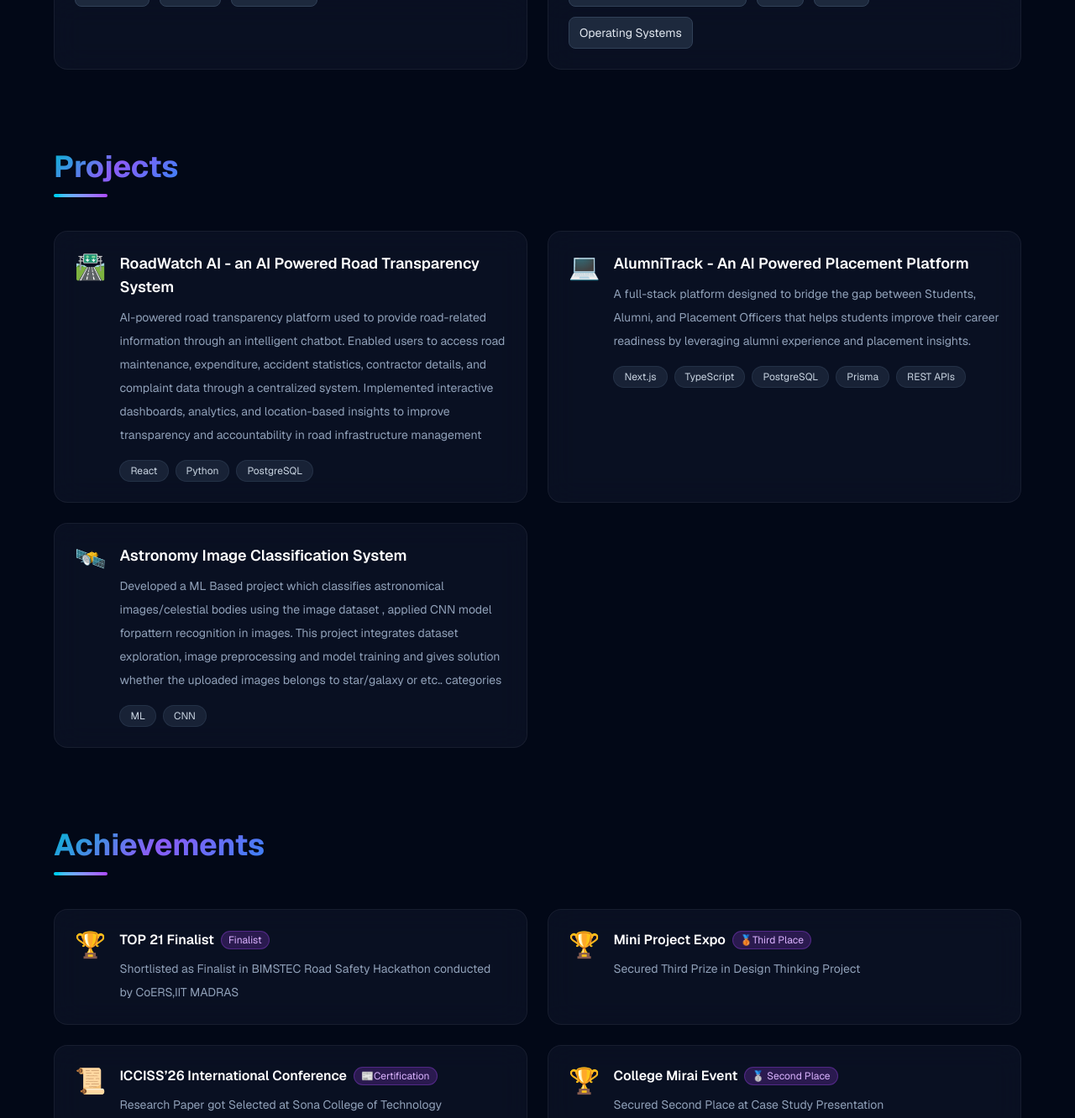
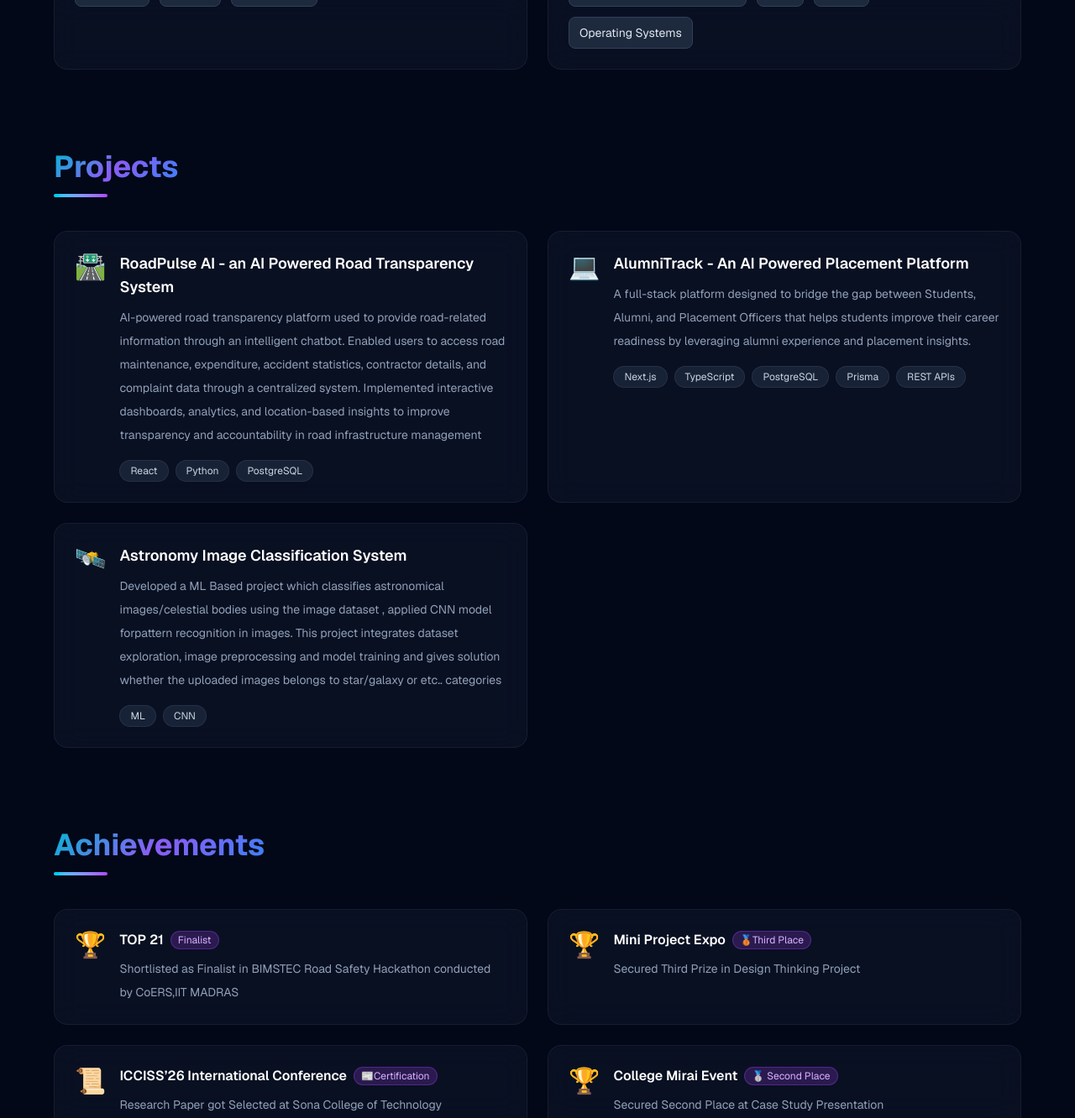
Before and after one commit to jumaanah-24/Jumaanah_Portfolio, a Next.js app: page / in a window 1280 px wide. Shown: the part 2571-3903 px from the top of the page at 84% size. Built offline with nearby package versions, Linux system fonts and the light colour scheme.

Commit message:
july updated

```diff
--- a/src/app/page.tsx
+++ b/src/app/page.tsx
@@ -47,7 +47,7 @@ const skills = [
 
 const projects = [
   {
-    title: "RoadWatch AI - an AI Powered Road Transparency System ",
+    title: "RoadPulse AI - an AI Powered Road Transparency System ",
     description: "AI-powered road transparency platform used to provide road-related information through an intelligent chatbot. Enabled users to access road maintenance, expenditure, accident statistics, contractor details, and complaint data through a centralized system. Implemented interactive dashboards, analytics, and location-based insights to improve transparency and accountability in road infrastructure management",
     tech: ["React", "Python","PostgreSQL"],
     icon: "🛣️",
@@ -69,7 +69,7 @@ const projects = [
 const achievements = [
   {
     icon: "🏆",
-    title: "TOP 21 Finalist",
+    title: "TOP 21",
     description: "Shortlisted as Finalist in BIMSTEC Road Safety Hackathon conducted by CoERS,IIT MADRAS",
     badge: "Finalist",
   },
```
